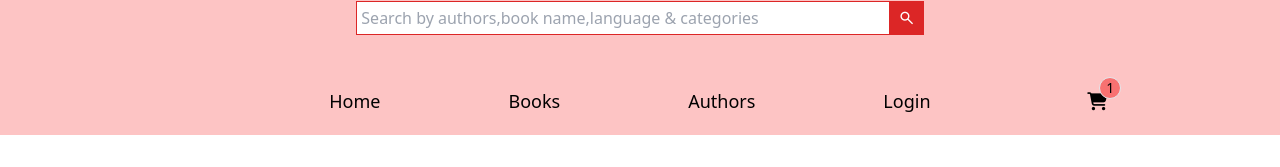
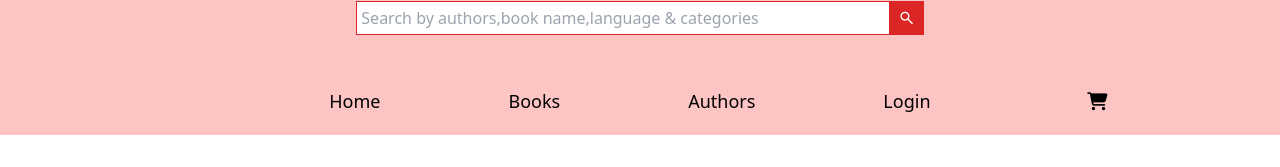
Before and after one commit to anoopwilson96/032-book-store-assignment, a React (Vite) app: page /login in a window 1280 px wide. Shown: the part 223-390 px from the top of the page. Built offline with nearby package versions, Linux system fonts and the light colour scheme; no server answers.

Commit message:
removed cart number

```diff
--- a/src/components/header.jsx
+++ b/src/components/header.jsx
@@ -101,10 +101,11 @@ or else LOGOUT */}
           </ul>
 
           <div>
-            <Link to={'/cart'} className='relative'>
+          {/* className='relative' */}
+            <Link to={'/cart'} >
               <h3 className=" hover:text-red-600 text-lg ">
                 <i className=" fa-solid fa-cart-shopping"></i>
-                <span className=' absolute bottom-4 left-3 bg-red-400 text-black text-sm px-1.5 py-0 rounded-full border'>1</span>
+                {/* <span className=' absolute bottom-4 left-3 bg-red-400 text-black text-sm px-1.5 py-0 rounded-full border'>1</span> */}
               </h3>
             </Link>
           </div>
```
